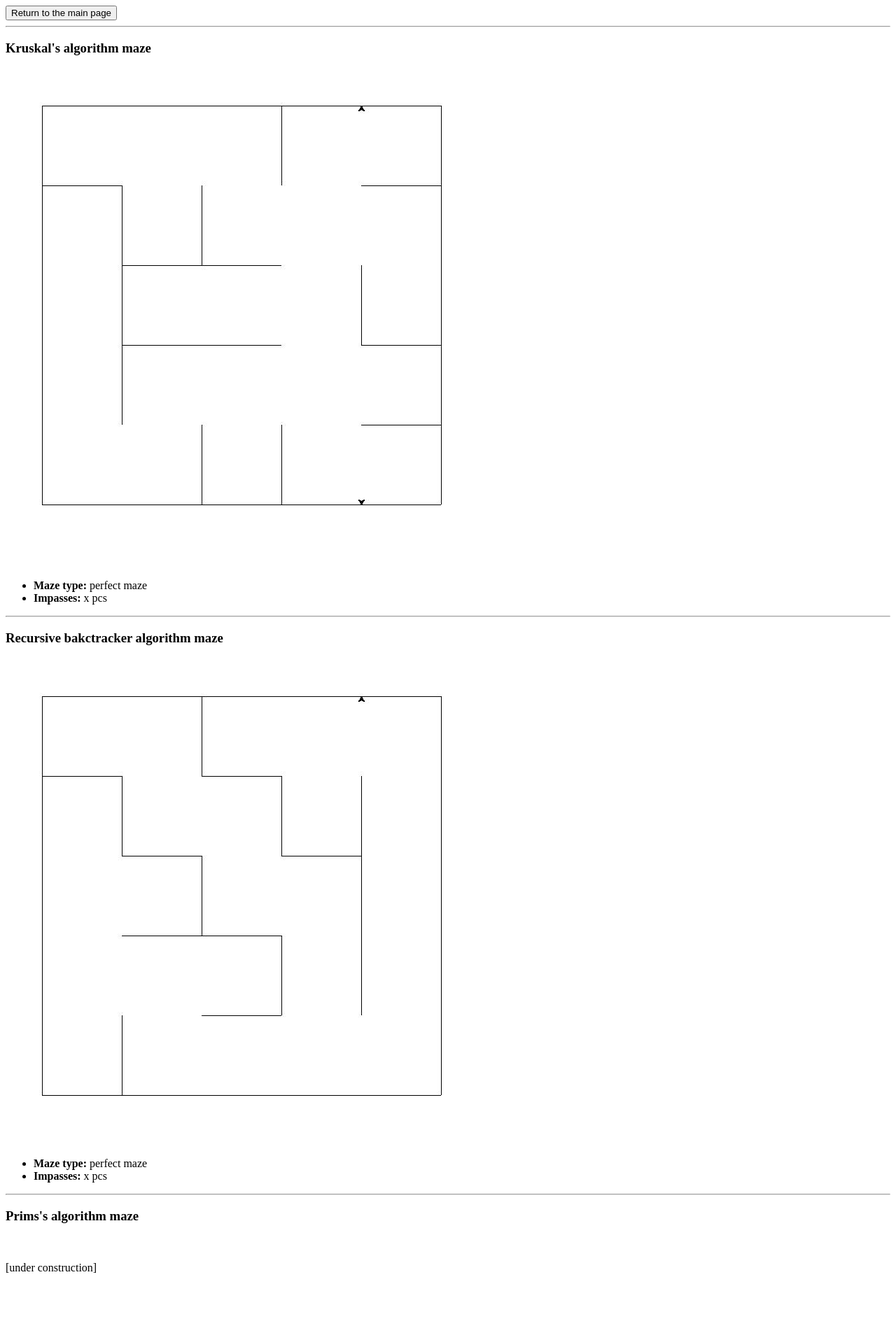
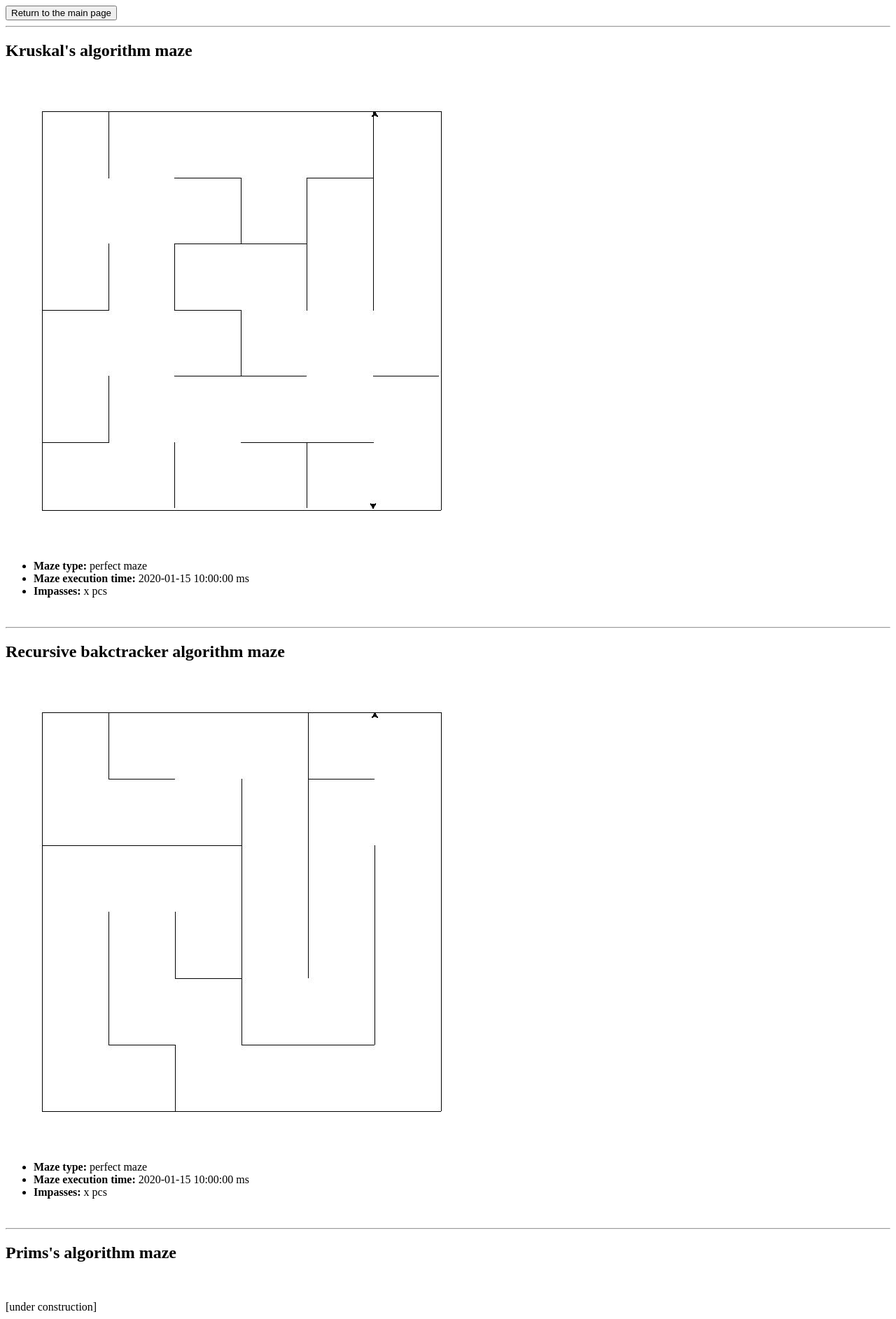
Before and after one commit to KatjaKvintus/maze_generation, a Flask app: template templates/results.html in a window 1280 px wide. Shown: the whole page at 70% size. Before the commit the page ends 1819 px from the top, so only its background shows below. Run offline with Flask 2, Linux system fonts and the light colour scheme; the template is opened without the code that fills it: most values are stand-ins (such as "Sample title", 1, 10 or a date in 2020); parts of the project's set-up code (start-up, migrations or seed data) failed here and were passed over.

Commit message:
Added execution time counter

```diff
--- a/app.py
+++ b/app.py
@@ -3,6 +3,7 @@ from flask import Flask
 from flask import render_template, request
 from . import backtracker
 from . import kruskal
+import time
 
 
 app = Flask(__name__)
@@ -21,20 +22,30 @@ def generate_mazes():
     size = request.form["maze_size"]
     size = int(size)
 
+    # Bactracker
+    start_time = time.time()
     backtracker_maze = backtracker.create_bactracker_maze(size)
+    end_time = time.time()
+    backtracker_execution_time = round((end_time - start_time) * 1000, 4)
     backtracker_image = backtracker.draw_maze_image(size, backtracker_maze)
     backtracker_impasses = backtracker.bactracker_maze_impasse_amount(backtracker_maze)
 
+    # Kruskal
+    start_time = time.time()
     kruskal_maze = kruskal.create_kruskal_maze(size)
+    end_time = time.time()
+    kruskal_execution_time = round((end_time - start_time) * 1000, 4)
     kruskal_image = kruskal.print_kruskal_maze(size, kruskal_maze)
     kruskal_impasses = kruskal.kruskal_maze_impasse_amount(kruskal_maze)
 
     return render_template("/results.html",
                            backtracker_maze=backtracker_maze,
                            backtracker_image=backtracker_image,
+                           backtracker_execution_time=backtracker_execution_time,
                            backtracker_impasses=backtracker_impasses,
                            kruskal_maze=kruskal_maze,
                            kruskal_image=kruskal_image,
+                           kruskal_execution_time = kruskal_execution_time,
                            kruskal_impasses=kruskal_impasses)
 
 
--- a/templates/results.html
+++ b/templates/results.html
@@ -5,25 +5,30 @@
 <button onclick="window.location.href='/'"> Return to the main page </button>
 
 <hr>
-<h3>Kruskal's algorithm maze</h3>
-<img src="../static/kruskal_maze_image.jpg"><BR>
-<BR><BR>
+<h2>Kruskal's algorithm maze</h2>
+<img src="../static/kruskal_maze_image.jpg">
+<BR>
+
 <ul>
     <li><B>Maze type: </B> perfect maze<BR></li>
+    <li><B>Maze execution time: </B> {{ kruskal_execution_time }} ms<BR></li>
     <li><B>Impasses: </B> {{kruskal_impasses}} pcs<BR></li>
 </ul>
+<BR>
 
 <hr>
-<h3>Recursive bakctracker algorithm maze</h3>
+<h2>Recursive bakctracker algorithm maze</h2>
 <img src="/static/backtracker_maze_image.jpg">
-<BR><BR>
+
 <ul>
     <li><B>Maze type: </B> perfect maze<BR></li>
+    <li><B>Maze execution time: </B> {{ backtracker_execution_time }} ms<BR></li>
     <li><B>Impasses: </B> {{backtracker_impasses}} pcs<BR></li>
 </ul>
+<BR>
 
 <hr>
-<h3>Prims's algorithm maze</h3>
+<h2>Prims's algorithm maze</h2>
 <BR><BR>
 
     [under construction]
```
Also changed, not shown: static/backtracker_maze_image.jpg, static/kruskal_maze_image.jpg.
